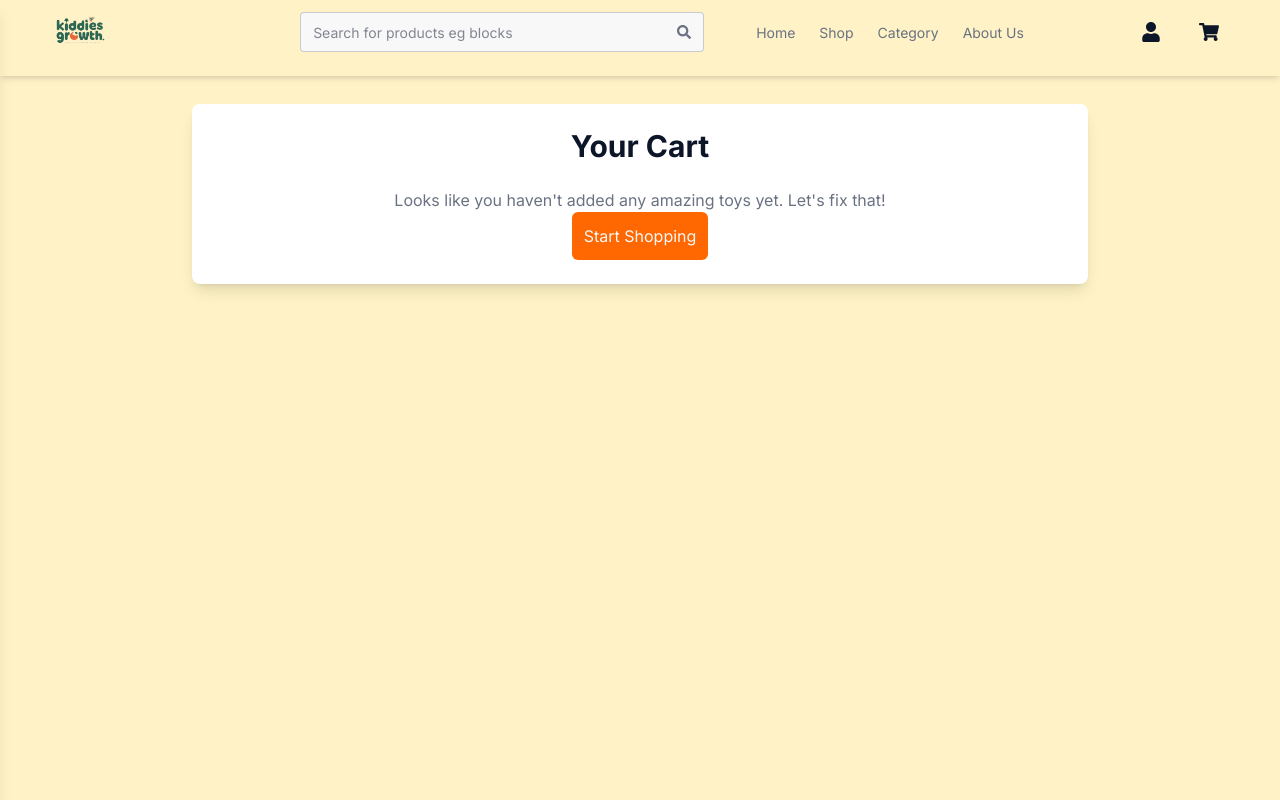
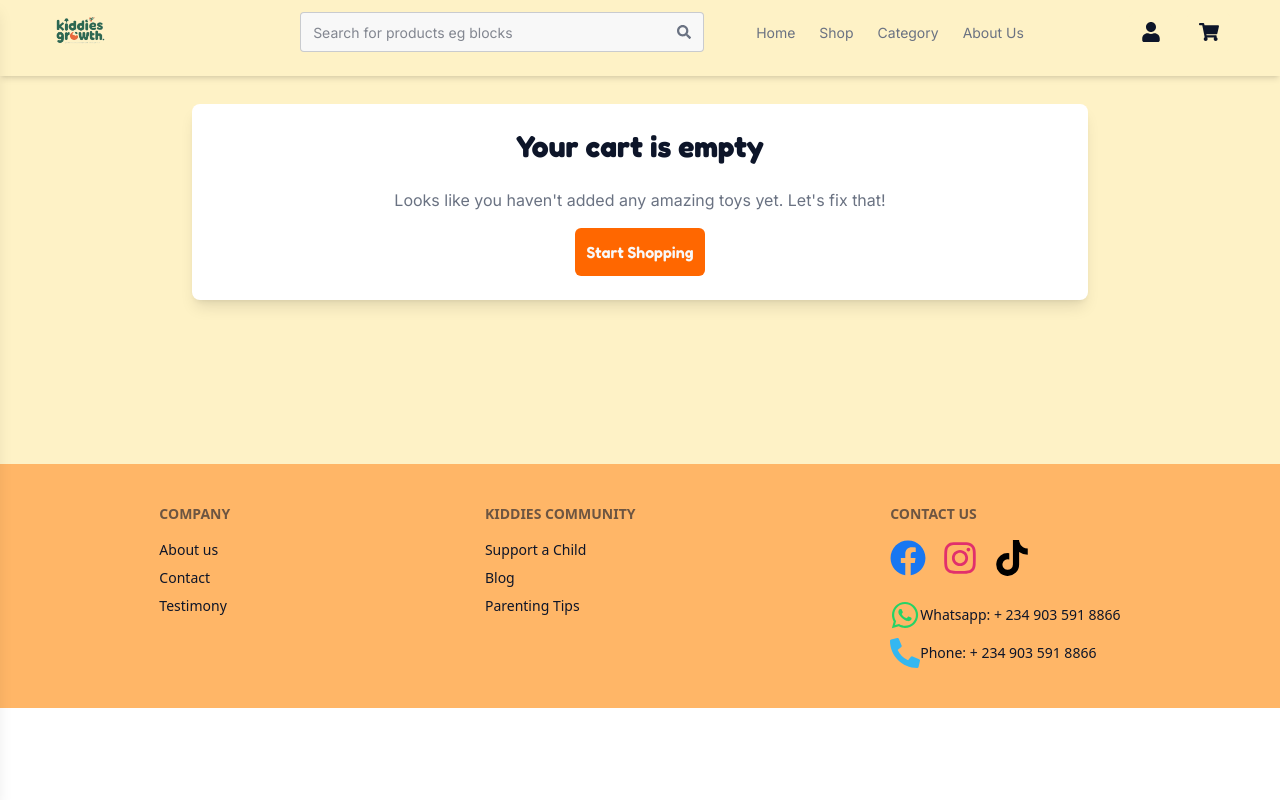
Before and after one commit to Kkebuka/kiddiesgrowth, a React (Vite) app: page /cart in a window 1280 px wide. Shown: the top 800 px of the page. Built offline with nearby package versions, Linux system fonts and the light colour scheme.

Commit message:
fixed empty cart

```diff
--- a/src/index.css
+++ b/src/index.css
@@ -28,7 +28,7 @@
   --color-success-content: oklch(26% 0.051 172.552);
   --color-warning: oklch(75% 0.183 55.934);
   --color-warning-content: oklch(26% 0.079 36.259);
-  --color-error: oklch(71% 0.202 349.761);
+  --color-error: oklch(70% 0.191 22.216);
   --color-error-content: oklch(28% 0.109 3.907);
   --radius-selector: 0rem;
   --radius-field: 0.5rem;
--- a/src/pages/cartPage/CartPage.tsx
+++ b/src/pages/cartPage/CartPage.tsx
@@ -23,19 +23,21 @@ export default function CartPage() {
   console.log(cart);
 
   return (
-    <div className="min-h-screen bg-base-200 p-6">
+    <div className="min-h-96 bg-base-200 p-6">
       <div className="max-w-4xl mx-auto bg-white rounded-lg shadow-lg p-6">
-        <h2 className="text-3xl font-bold mb-6 text-center">Your Cart</h2>
+        <h2 className="text-3xl font-bold mb-6 text-center font-fredoka">
+          Your cart is empty
+        </h2>
 
         {cart.length === 0 ? (
-          <div>
+          <div className="space-y-4">
             <p className="text-center text-gray-500">
               Looks like you haven't added any amazing toys yet. Let's fix that!
             </p>
             <div className="flex justify-center">
               <Link
                 to="/shop"
-                className="bg-primary text-base-100 p-3 rounded-md"
+                className="bg-primary text-base-100 p-3 rounded-md hover:bg-neutral font-fredoka font-semibold"
               >
                 Start Shopping
               </Link>
```
